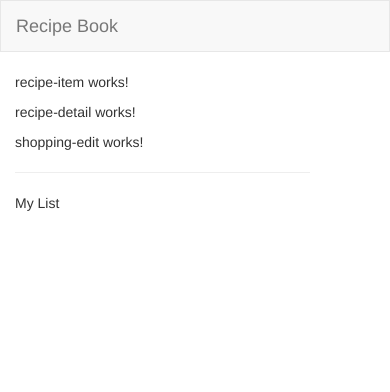
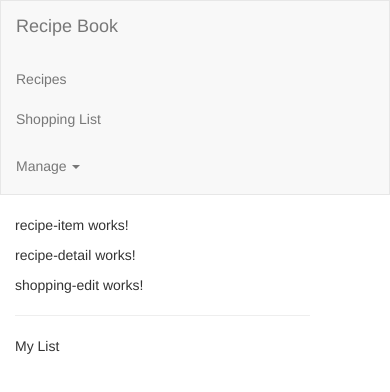
Before and after one commit to DaniiNyan/angular, an Angular app in the folder shopping-app/: page / in a window 390 px wide. Shown: the top 392 px of the page. Built offline with nearby package versions, Linux system fonts and the light colour scheme.

Commit message:
Make header responsive

```diff
--- a/shopping-app/src/app/header/header.component.html
+++ b/shopping-app/src/app/header/header.component.html
@@ -4,11 +4,12 @@
       <a href="#" class="navbar-brand">Recipe Book</a>
     </div>
 
-    <div class="collapse navbar-collapse">
+    <div class="navbar-default">
       <ul class="nav navbar-nav">
         <li><a href="#">Recipes</a></li>
         <li><a href="#">Shopping List</a></li>
       </ul>
+
       <ul class="nav navbar-nav navbar-right">
         <li class="dropdown">
           <a href="#" class="dropdown-toggle" role="button">Manage <span class="caret"></span></a>
@@ -19,5 +20,6 @@
         </li>
       </ul>
     </div>
+
   </div>
 </div>
```
